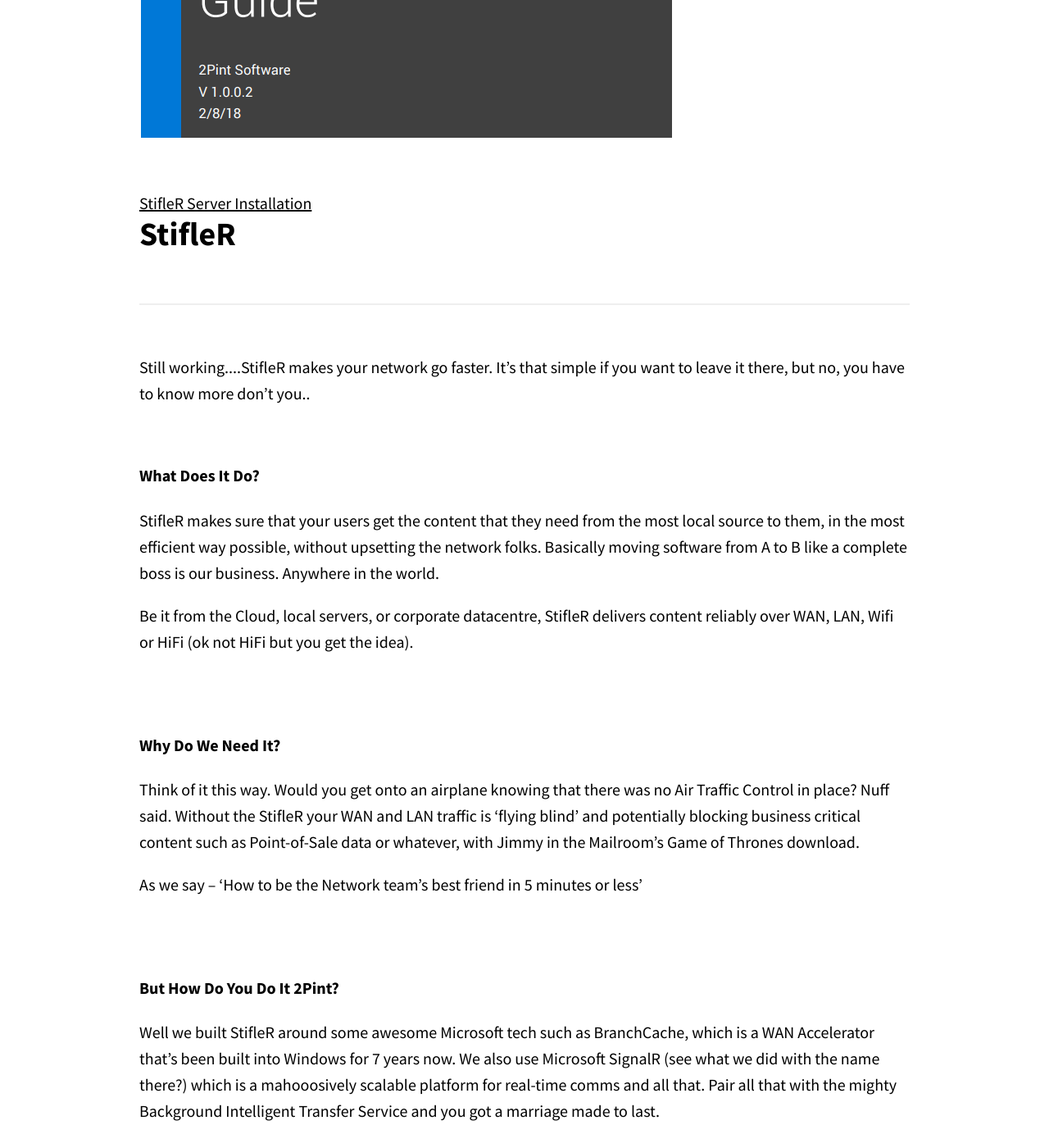
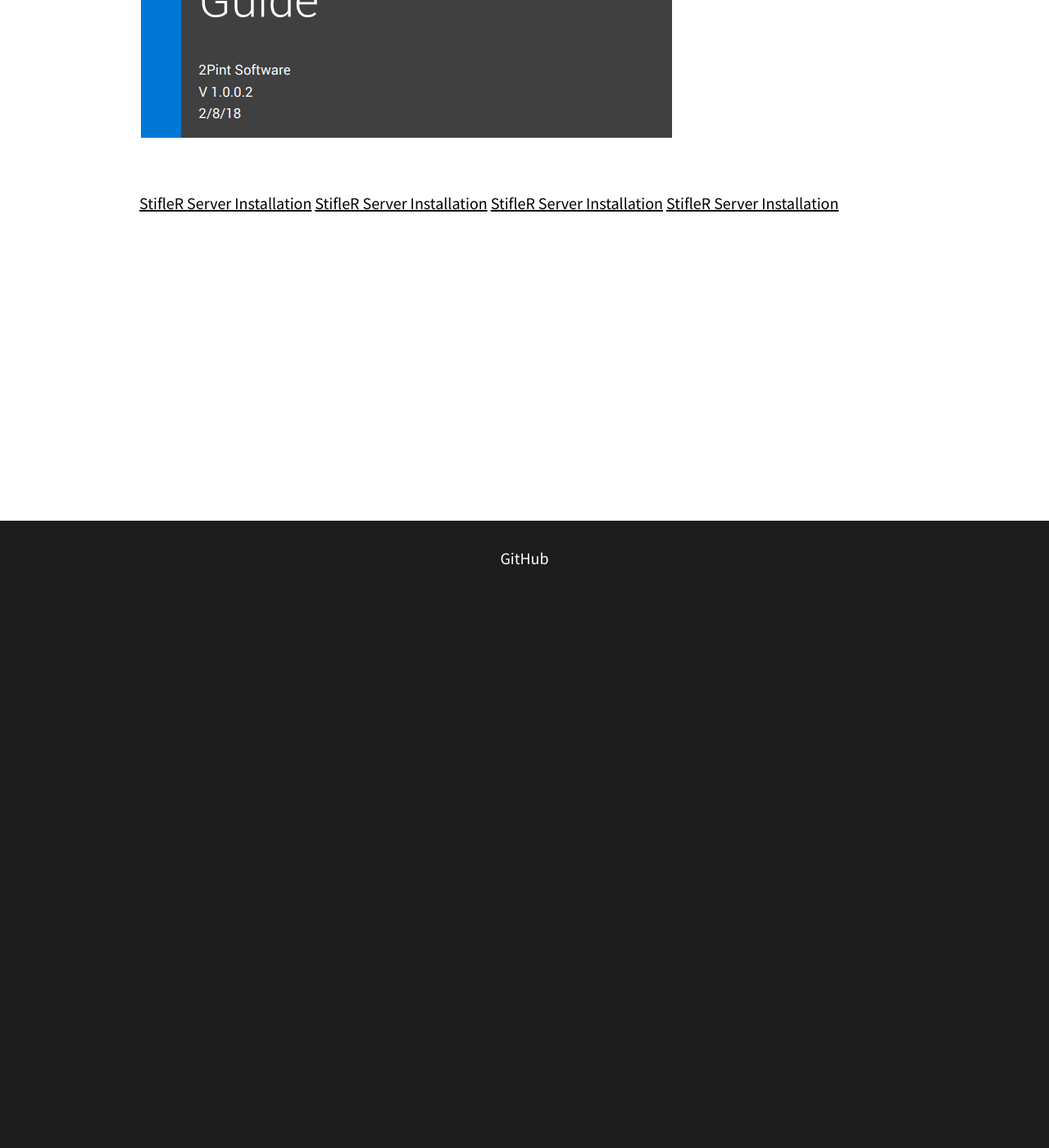
Before and after one commit to RoseSmithTest/2PintTest.github.io, a Jekyll site: the page built from docs/stiflerquickstartguide.html, in a window 1280 px wide and 1400 px high, scrolled down 611 px. Shown: the whole window at 82% size. Built offline with Jekyll 4.4.1, drawn with Linux system fonts in a browser that asks for light colours; after the commit the page ends 1338 px from its top, so only the background shows below that; some of the changed text lies outside the part shown.

Commit message:
Update stiflerquickstartguide.html

```diff
--- a/docs/stiflerquickstartguide.html
+++ b/docs/stiflerquickstartguide.html
@@ -11,23 +11,11 @@ navigation_weight: 1
 <div class="container">
 	<div class="columns spacing">
 		<a href="/docs/StifleRServerInstallation.html">StifleR Server Installation</a>
-		<h1><strong>StifleR</strong></h1><hr>
-<p>Still working....StifleR makes your network go faster. It’s that simple if you want to leave it there, but no, you have to know more don’t you..</P
-		<br><br>
-		<h4>What Does It Do?</h4>
-<p>StifleR makes sure that your users get the content that they need from the most local source to them, in the most efficient way possible, without upsetting the network folks. Basically moving software from A to B like a complete boss is our business. Anywhere in the world.</p>
-<P>Be it from the Cloud, local servers, or corporate datacentre, StifleR delivers content reliably over WAN, LAN, Wifi or HiFi (ok not HiFi but you get the idea).</P>
-	<br><br>
-	<h4>Why Do We Need It?</h4>
-<p>Think of it this way. Would you get onto an airplane knowing that there was no Air Traffic Control in place? Nuff said. Without the StifleR your WAN and LAN traffic is ‘flying blind’ and potentially blocking business critical content such as Point-of-Sale data or whatever, with Jimmy in the Mailroom’s Game of Thrones download.</p>
-	<p>As we say – ‘How to be the Network team’s best friend in 5 minutes or less’</p>
-	<br><br>
-	<h4>But How Do You Do It 2Pint?</h4>
-<p>Well we built StifleR around some awesome Microsoft tech such as BranchCache, which is a WAN Accelerator that’s been built into Windows for 7 years now. We also use Microsoft SignalR (see what we did with the name there?) which is a mahooosively scalable platform for real-time comms and all that. Pair all that with the mighty Background Intelligent Transfer Service and you got a marriage made to last.</p>
-	<br><br>
-	<h4>How to contribute</h4>
-<p>Issues can be reported using this site's Issues section. Please see our Wiki for further information</P>
-<br><br>
+		<a href="/docs/StifleRServerInstallation.html">StifleR Server Installation</a>
+		<a href="/docs/StifleRServerInstallation.html">StifleR Server Installation</a>
+		<a href="/docs/StifleRServerInstallation.html">StifleR Server Installation</a>
+
+<br><br><br><br><br><br><br><br><br><br><br><br><br><br>
 		</div>
 	</div>
 </div>
```
